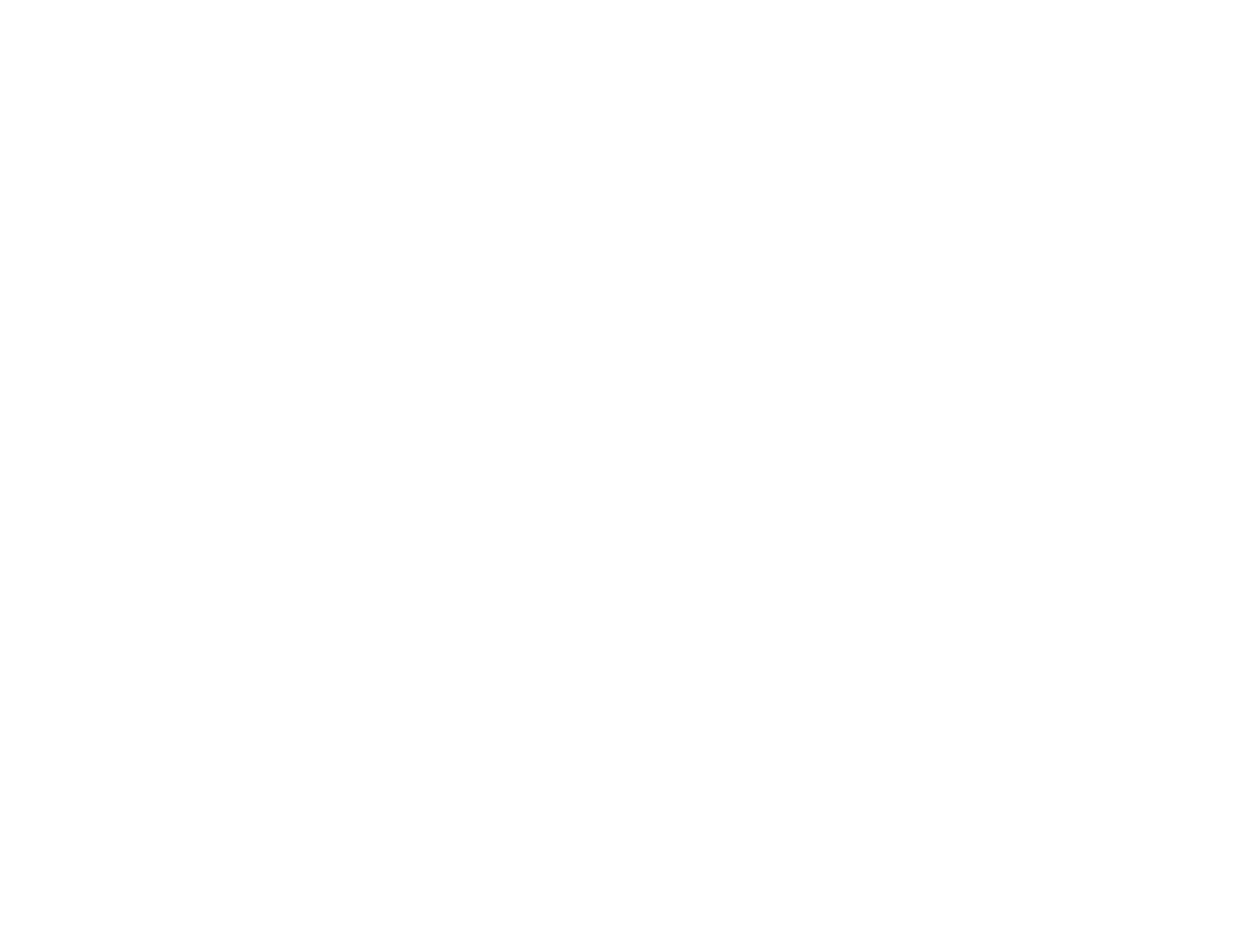
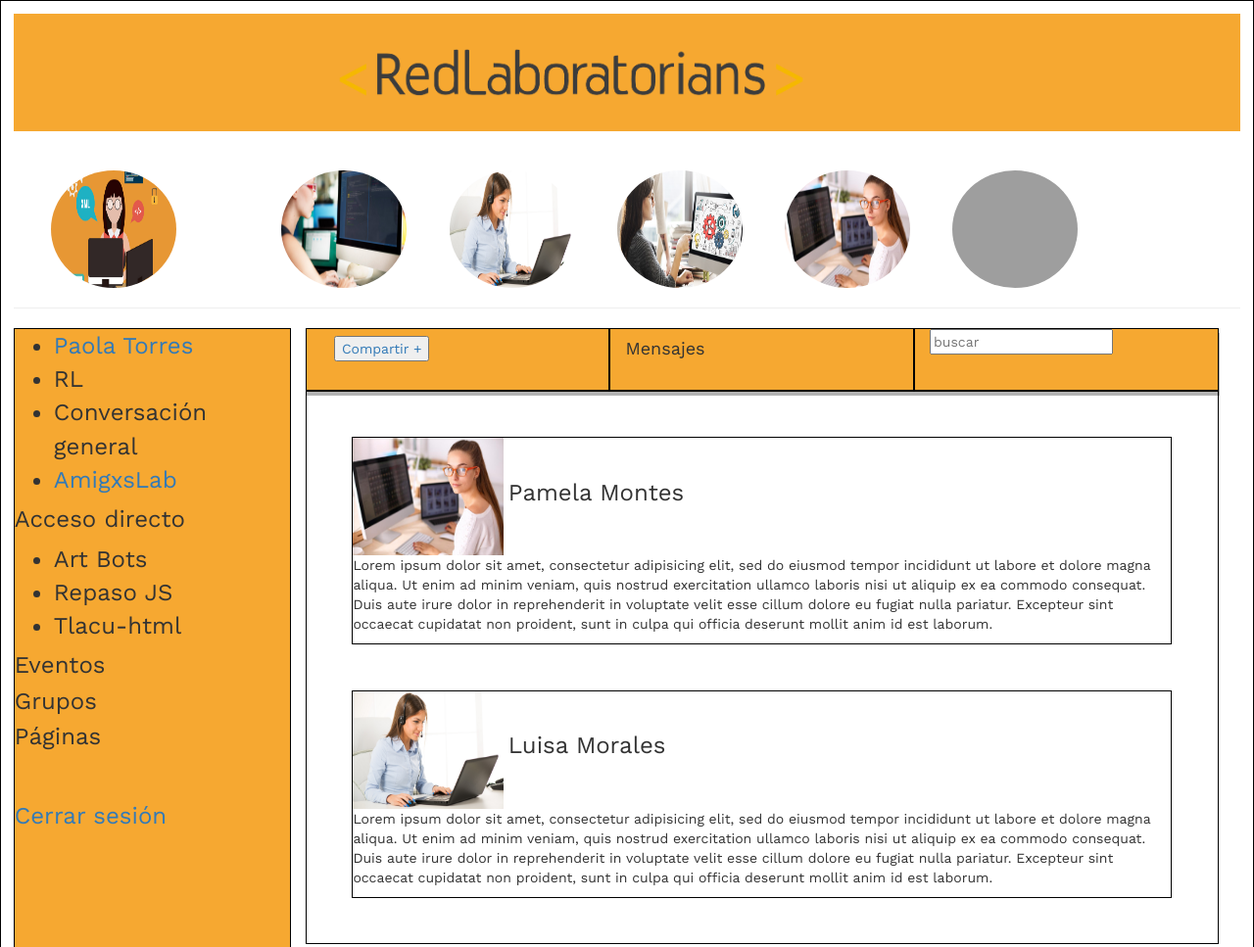
Before and after one commit to JimenaZubaran/red-laboratorians, a plain HTML site: page views/newsfeed.html in a window 1280 px wide. Shown: the top 967 px of the page at 98% size. Before the commit the page ends 800 px from the top, so only its background shows below. Drawn offline with nearby package versions, Linux system fonts and the light colour scheme; grey boxes are pictures that could not be loaded.

Commit message:
maquetado con poco estilo

```diff
--- a/css/main.css
+++ b/css/main.css
@@ -1,4 +1,11 @@
-.container{
+body{
+  margin: 0px;
+  padding: 0px;
+  font-family: 'Work Sans', sans-serif;
+
+}
+
+.container-fluid{
     border: solid 1px #000;
     height: 100%;
     padding: 1%;
@@ -7,40 +14,54 @@
 
 /* Log in */
 .logo{
-  width: 50vw;
-  height: 20vh;
+  width: 40vw;
+  height: 15vh;
 }
-
 
 /* Newsfeeds */
 /*header*/
+.newsfeed-header{
+background-color: #F6A831;
+}
+.newsfeed-logo > img{
+  text-align: center;
+}
 .historys {
   display: inline-block;
+  margin-top: 5vh;
 }
 .historys > img {
-  width: 12vw;
-  height: 19vh;
+  width: 10vw;
+  height: 15vh;
   border-radius: 60%;
+  margin-left: 3vw;
 }
 .left{
   position: relative;
-  left: 10vw;
+  left: 5vw;
 }
 /* vertical nav*/
 .vertical-nav {
   border: solid 1px #000;
-  height: 100%;
+  height: 100vh;
+  background-color: #F6A831;
+  font-size: 3vh;
 }
 /* Horizontal nav*/
 .horizontal-nav{
   border: solid 1px #000;
   height: 8vh;
-  width: 17.2vw;
+  background-color: #F6A831;
+  box-shadow: 1px 5px #b3b3b3;
 }
 .horizontal-navbar > input {
   width: 15vw;
   height: 6vh;
 }
+h6{
+  font-size: 3vh;
+}
+
 /* News*/
 .news {
 border: solid 1px #000;
@@ -107,7 +128,6 @@
   border: solid 1px #000;
   margin: 4%;
 }
-
 .row-friends{
   margin: auto;
 }
--- a/views/newsfeed.html
+++ b/views/newsfeed.html
@@ -6,13 +6,21 @@
     <meta name="viewport" content="">
     <!-- Bootstrap css -->
     <link rel="stylesheet" href="https://maxcdn.bootstrapcdn.com/bootstrap/3.3.7/css/bootstrap.min.css" integrity="sha384-BVYiiSIFeK1dGmJRAkycuHAHRg32OmUcww7on3RYdg4Va+PmSTsz/K68vbdEjh4u" crossorigin="anonymous">
+    <link href="https://fonts.googleapis.com/css?family=Work+Sans:400,700,900" rel="stylesheet">
+    <link rel="stylesheet" href="path/to/font-awesome/css/font-awesome.min.css">
     <link rel="stylesheet" href="./../css/main.css">
     <title> RedLaboratorians </title>
   </head>
   <body>
-<section class="container hidden-lg">
+<section class="container-fluid">
 <!-- Newsfeed-->
   <div class="newsfeed" id="newsfeed">
+    <!-- header-->
+    <header class="newsfeed-header">
+      <div class="newsfeed-logo col-xs-offset-3">
+        <img src="./../assets/images/logo.png" alt="" class="logo">
+      </div>
+    </header>
     <!-- Historys-->
     <div class="historys">
       <img src="./../assets/images/my-profile.jpg" alt="" class="my-profile ">
@@ -20,6 +28,7 @@
       <img src="./../assets/images/history2.jpg" alt="" class="my-profile left">
       <img src="./../assets/images/history3.jpg" alt="" class="my-profile left">
       <img src="./../assets/images/history4.jpg" alt="" class="my-profile left">
+      <img src="./../assets/images/celphone.jpg" alt="" class="my-profile left">
     </div>
       <hr>
     <!--Nav Vertical-->
@@ -48,15 +57,15 @@
     <div class="row ">
       <div class="col-xs-9">
         <!-- Nav horizontal-->
-      <div class="horizontal-nav col-xs-3">
-        <a type="button" class="btn" data-toggle="modal" data-target="#myModal1">
+      <div class="horizontal-nav col-xs-4">
+        <a type="button" class="btn" data-toggle="modal" data-target="#modal-compartir">
           <button type="button" name="button">Compartir +</button>
         </a>
       </div>
-      <div class="horizontal-nav col-xs-3">
+      <div class="horizontal-nav col-xs-4">
         <h4>Mensajes</h4>
       </div>
-      <div class="horizontal-nav col-xs-2">
+      <div class="horizontal-nav col-xs-4">
         <input type="text" name="" value="" placeholder="buscar">
       </div>
       <!-- Friend´s Posts-->
@@ -80,7 +89,7 @@
   </div>
 
     <!-- Modal compartir-->
-    <div class="modal fade" id="myModal1" tabindex="-1" role="dialog" aria-labelledby="myModalLabel">
+    <div class="modal fade" id="modal-compartir" tabindex="-1" role="dialog" aria-labelledby="myModalLabel">
           <div class="modal-dialog" role="document">
             <div class="modal-content">
               <div class="modal-header">
```
Also changed, not shown: index.html (+2 -1 lines), views/friends.html (+2 -1 lines), views/photos.html (+2 -1 lines), views/profile.html (+2 -1 lines), 1 other file.
